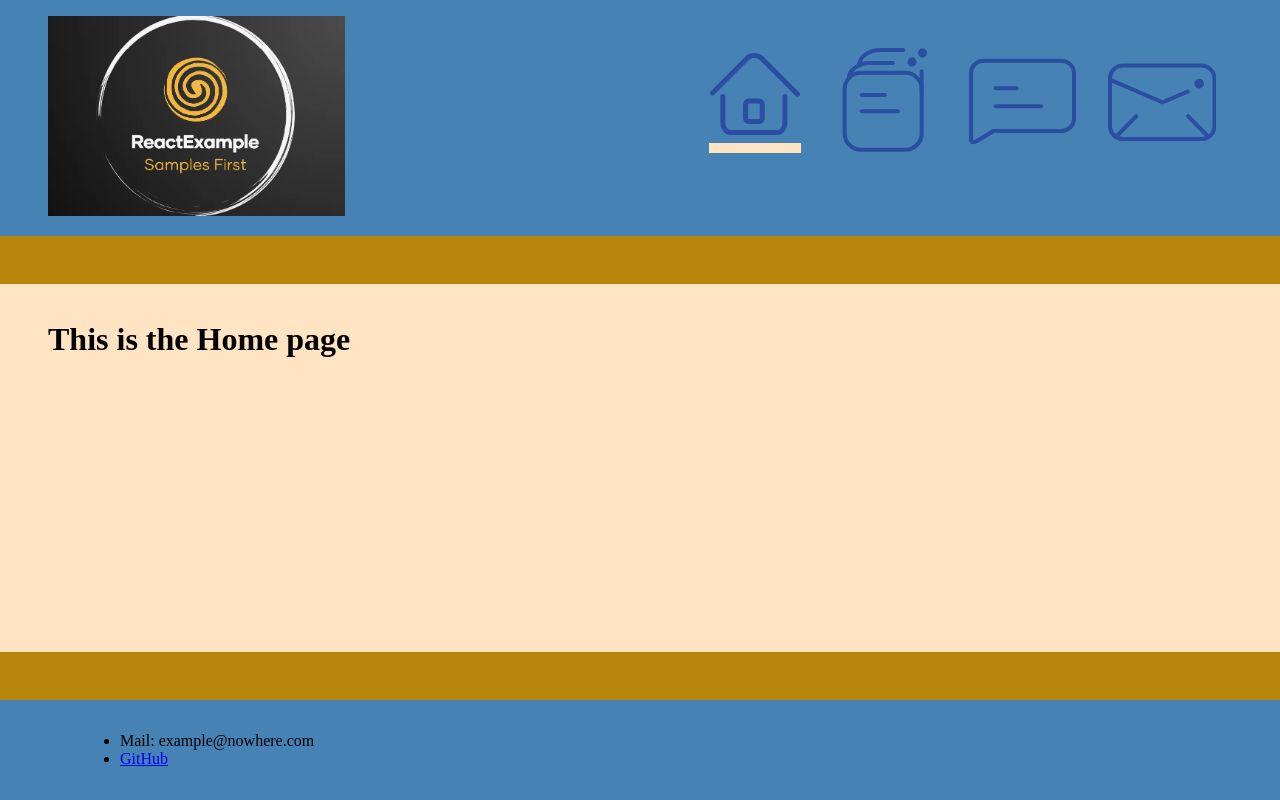
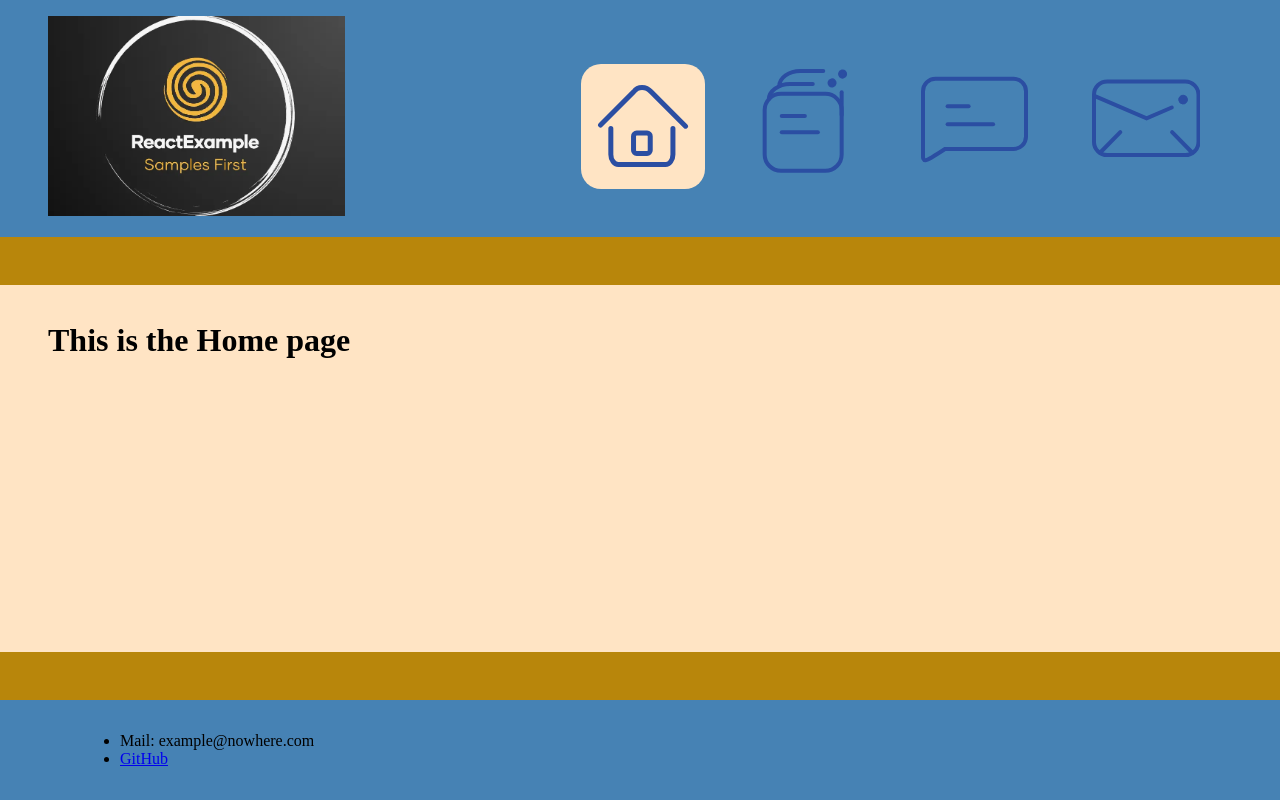
Before and after one commit to LarsGKodehode/react-example-simple-website, a React (Create React App) app: page /#/ in a window 1280 px wide. Built offline with nearby package versions, Linux system fonts and the light colour scheme.

Commit message:
refactor/ extracted navbar links into component
probably not worth it

```diff
--- a/src/components/Navbar/Navbar.jsx
+++ b/src/components/Navbar/Navbar.jsx
@@ -1,6 +1,5 @@
 // Libraries
 import {
-    NavLink,
     Link,
 } from "react-router-dom";
 
@@ -11,41 +10,42 @@ import logo from "assets/logo.webp";
 // CSS
 import styles from "./layout.module.css";
 
+// components
+import NavbarLink from "./components/NavbarLink";
 
+/**
+ * Main navigation menu
+ */
 function Navbar() {
     return (
         <header className={styles.container}>
             <Link to="/"><img src={logo} title="Logo" alt="Page Logo" height="200px"/></Link>
             <nav>
                 <ul className={styles.navLinksWrapper}>
-                    <li><NavLink
+                    <NavbarLink
                         title="Link to Homepage"
-                        className={({isActive}) => isActive ? styles.linkActive : ""}
                         to="/"
                     >
                         <Icon.Home />
-                    </NavLink></li>
-                    <li><NavLink
+                    </NavbarLink>
+                    <NavbarLink
                         title="Link to Projects"
-                        className={({isActive}) => isActive ? styles.linkActive : ""}
                         to="/Projects"
                     >
                         <Icon.Projects />
-                    </NavLink></li>
-                    <li><NavLink
+                    </NavbarLink>
+                    <NavbarLink
                         title="Link to About information"
-                        className={({isActive}) => isActive ? styles.linkActive : ""}
                         to="/About"
                     >
                         <Icon.About />
-                    </NavLink></li>
-                    <li><NavLink
+                    </NavbarLink>
+                    <NavbarLink
                         title="Link to contact methods"
-                        className={({isActive}) => isActive ? styles.linkActive : ""}
                         to="/Contact"
                     >
                         <Icon.Email />
-                    </NavLink></li>
+                    </NavbarLink>
                 </ul>
             </nav>
         </header>
--- /dev/null
+++ b/src/components/Navbar/components/NavbarLink.jsx
@@ -0,0 +1,28 @@
+// Libraries
+import {
+    NavLink,
+} from "react-router-dom"
+
+// CSS
+import styles from "../layout.module.css";
+
+
+/**
+ * NavbarLink component
+ */
+function NavbarLink(props) {
+    const { title, to, children } = props
+    return (
+        <li>
+            <NavLink
+                title={title}
+                className={({isActive}) => [isActive ? styles.linkActive : "", styles.link].join(" ")}
+                to={to}
+            >
+                {children}
+            </NavLink>
+        </li>
+    )
+};
+
+export default NavbarLink;
--- a/src/components/Navbar/layout.module.css
+++ b/src/components/Navbar/layout.module.css
@@ -9,13 +9,24 @@
 .navLinksWrapper {
     display: flex;
     justify-content: space-between;
+    align-items: flex-end;
+    padding: 0px;
 }
 
 .navLinksWrapper > li {
     list-style: none;
     margin: var(--spacing-small);
+    min-height: 100%;
+}
+
+.link {
+    display: flex;
+    flex-grow: 1;
+    padding: var(--spacing-small);
+    border-radius: var(--border-radius-rounded);
 }
 
 .linkActive {
-    border-bottom: 10px solid var(--color-white);
+    /* border-top: 10px solid var(--color-white); */
+    background-color: var(--color-white);
 }
```
